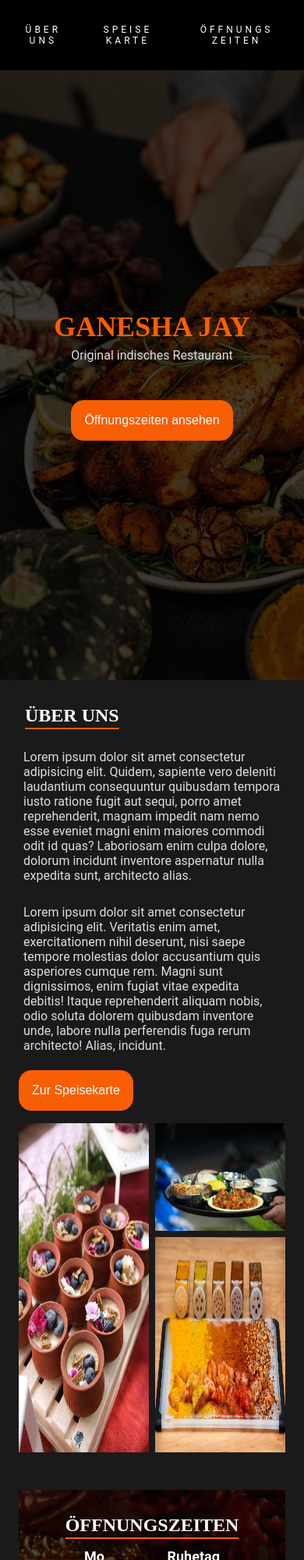
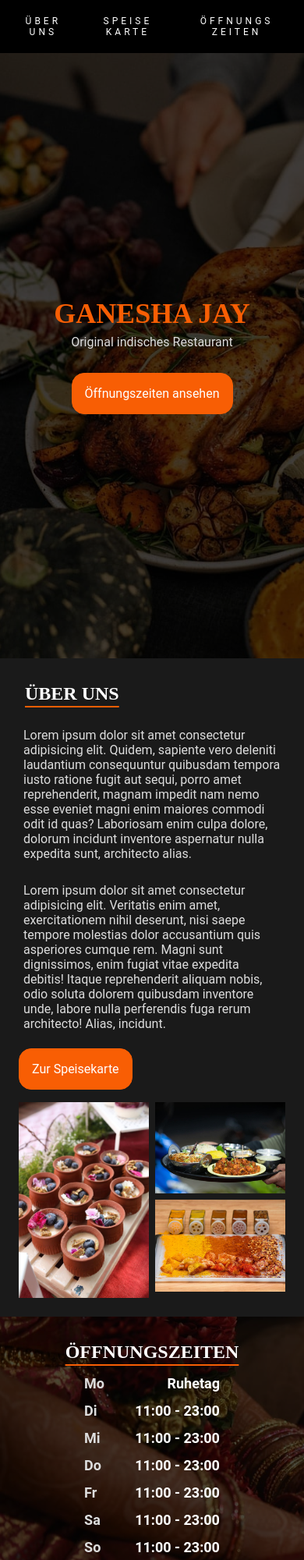
Before and after one commit to BaraDroid/restaurant-website, a plain HTML site: page index.html in a window 390 px wide. Shown: the top 2000 px of the page at 78% size. Drawn offline with Linux system fonts and the light colour scheme; a web font is replaced by a local one.

Commit message:
last changes on responsiveness for big screens and the grid template in about section

```diff
--- a/index.html
+++ b/index.html
@@ -5,44 +5,53 @@
     <meta charset="UTF-8">
     <meta name="viewport" content="width=device-width, initial-scale=1.0">
     <title>Ganesha Jay</title>
-    <link rel="stylesheet" href="style.css"/>
+    <link rel="stylesheet" href="style.css" />
     <link rel="stylesheet" href="responsive.css">
 </head>
 
 <body>
     <header>
         <a href="#aboutSection" class="nav_links">Über<wbr> uns</a>
-        <a href="#" class="nav_links">Speise<wbr>karte</a>
+        <a href="menu.html" target="_blank" class="nav_links">Speise<wbr>karte</a>
         <a href="#info" class="nav_links">Öffnungs<wbr>zeiten</a>
     </header>
 
     <main>
         <section class="hero">
+            <div class="hero_wrapper">
                 <h1>GANESHA JAY</h1>
                 <p>Original indisches Restaurant</p>
-            <button class="hero_btn"><a href="#info">Öffnungszeiten ansehen</a></button>
-            <!--ich konnte hier nur <a> machen, wäre fast einfacher von Styling her-->
+                <a href="#info" class="action_button">Öffnungszeiten ansehen</a>
+            </div>
+
         </section>
-        <section class="about" id="aboutSection">
+        <section class="content_wrapper">
+            <div class="about" id="aboutSection">
                 <div class="about_text">
                     <h2>Über uns</h2>
-                <p>Lorem ipsum dolor sit amet consectetur adipisicing elit. Quidem, sapiente vero deleniti laudantium
+                    <p>Lorem ipsum dolor sit amet consectetur adipisicing elit. Quidem, sapiente vero deleniti
+                        laudantium
                         consequuntur quibusdam tempora iusto ratione fugit aut sequi, porro amet reprehenderit, magnam
                         impedit
-                    nam nemo esse eveniet magni enim maiores commodi odit id quas? Laboriosam enim culpa dolore, dolorum
+                        nam nemo esse eveniet magni enim maiores commodi odit id quas? Laboriosam enim culpa dolore,
+                        dolorum
                         incidunt inventore aspernatur nulla expedita sunt, architecto alias.</p>
-                <p>Lorem ipsum dolor sit amet consectetur adipisicing elit. Veritatis enim amet, exercitationem nihil
+                    <p>Lorem ipsum dolor sit amet consectetur adipisicing elit. Veritatis enim amet, exercitationem
+                        nihil
                         deserunt, nisi saepe tempore molestias dolor accusantium quis asperiores cumque rem. Magni sunt
                         dignissimos, enim fugiat vitae expedita debitis! Itaque reprehenderit aliquam nobis, odio soluta
                         dolorem
                         quibusdam inventore unde, labore nulla perferendis fuga rerum architecto! Alias, incidunt.</p>
-                <button>Zur Speisekarte</button>
+                    <a href="menu.html" target="_blank" class="action_button">Zur Speisekarte</a>
                 </div>
 
                 <div class="pictures">
                     <img class="left_img" src="images/matka-kulfi-6603519_1280.jpg" alt="indian dessert with berries">
+                    <div class="small_imgs">
                         <img src="images/manchurian-6971355_1280.jpg" alt="indian dish on a plate">
                         <img src="images/spices-7168571_1280.jpg" alt="colorful spices on a plate">
+                    </div>
+                </div>
             </div>
         </section>
         <section class="openings" id="info">
@@ -78,7 +87,8 @@
                 </tr>
             </table>
         </section>
-        <section class="contact">
+        <section class="content_wrapper">
+            <div class="contact">
                 <img src="images/kontakt-foto.jpg" alt="empty resturant waiting for its guests">
                 <div>
                     <h2>Kontakt</h2>
@@ -87,10 +97,12 @@
                     <p>Musterstraße 51</p>
                     <p>12345 Musterstadt</p>
                     <div class="btn_panel">
-                    <button>Jetzt anrufen</button>
-                    <button class="inverted">Email schreiben</button>
+                        <a href="tel:123456789" class="action_button">Jetzt anrufen</a>
+                        <a href="mailto:ganesha@jay.de" class="action_button inverted">Email schreiben</a>
                     </div>
                 </div>
+            </div>
+
         </section>
     </main>
 
--- a/responsive.css
+++ b/responsive.css
@@ -25,6 +25,8 @@ Das modernste, wenn ich es nicht unterscheiden brauche (also für alle Medientyp
   }
 }
 
+
+
 @media (min-width: 769px) {
     .header {
         justify-content: center;
@@ -37,8 +39,8 @@ Das modernste, wenn ich es nicht unterscheiden brauche (also für alle Medientyp
 
     .contact {
         flex-direction: row;
-        gap: 16px;
         max-width: 1440px;
+        gap: 8dvw;
     }
 
     .footer_links {
@@ -50,14 +52,14 @@ Das modernste, wenn ich es nicht unterscheiden brauche (also für alle Medientyp
 
 @media (min-width: 1000px) {
     .about {
-        flex-direction: row;
+        grid-template-columns: 1fr 1fr;
+        /*das macht das immer 50-50 breit, also tick einfacher,  als mit flex zu schreiben*/
     }
     .btn_panel {
         flex-direction: row;
     }
     .contact {
         align-items: center;
-        gap: 24px;
     }
     h1 {
         font-size: 78px;
@@ -67,14 +69,3 @@ Das modernste, wenn ich es nicht unterscheiden brauche (also für alle Medientyp
         gap: 10%;
     }
 }
-
-@media (min-width: 1440px) {
-    body {
-        display: flex;
-        flex-direction: column;
-    }
-    main {
-        max-width: 1440px;
-        align-self: center;
-    }
-}
--- a/style.css
+++ b/style.css
@@ -23,6 +23,7 @@
   scroll-behavior: smooth;
   text-decoration: none;
   list-style-type: none;
+  box-sizing: border-box;
 }
 
 a {
@@ -70,7 +71,7 @@ h2 {
 
 header {
   background-color: black;
-  height: 5dvh;
+  height: 8dvh;
   display: flex;
   align-items: center;
   justify-content: space-around;
@@ -91,11 +92,8 @@ section {
 }
 
 .hero {
-  height: 87dvh;
-  display: flex;
-  flex-direction: column;
-  justify-content: center;
-  align-items: center;
+  width: 100%;
+  height: 92dvh;
   background: url("images/hero-bgr.jpg");
   background-position: center;
   background-size: cover;
@@ -107,15 +105,29 @@ section {
   background: linear-gradient(0deg, rgba(0, 0, 0, 0.5), rgba(0, 0, 0, 0.5)), url("images/hero-bgr.jpg"); */
 }
 
-.hero p {
+.hero_wrapper {
+  height: 100%;
+  width: 100%;
+  display: flex;
+  flex-direction: column;
+  justify-content: center;
+  align-items: center;
+}
+
+.hero_wrapper p {
   color: var(--text-color);
   text-align: center;
 }
 
+.hero_wrapper a {
+  margin-top: 24px;
+}
+
 .about {
-  display: flex;
-  flex-direction: column;
+  display: grid;
   gap: 16px;
+  align-items: center;
+  max-width: 1440px;
 }
 
 .about_text {
@@ -130,16 +142,22 @@ section {
 
 .pictures {
   display: grid;
-  grid-template-columns: 1fr 1fr;
-  grid-template-rows: 1fr 2fr;
+  grid-template: 1fr / 1fr 1fr;
   gap: 8px;
-  height: 50dvh;
-  align-self: center;
+  max-width: 500px;
+  margin: 0 auto;
 }
 
 .pictures img {
   width: 100%;
   height: 100%;
+  object-fit: cover;
+}
+
+.small_imgs {
+  display: grid;
+  grid-template-rows: 1fr 1fr;
+  gap: 8px;
 }
 
 .left_img {
@@ -147,7 +165,7 @@ section {
   grid-row: 1 / span 2;
 }
 
-button {
+.action_button {
   padding: 16px;
   border-radius: 16px;
   background-color: var(--main-theme);
@@ -159,7 +177,7 @@ button {
   transition: all 0.225s ease-in-out;
 }
 
-button:hover {
+.action_button:hover {
   /* background-color: rgba(0, 0, 0, 0); */
   background-color: transparent;
   border: 1px solid var(--main-theme);
@@ -179,11 +197,13 @@ button:hover {
 }
 
 .openings {
-  margin: 24px;
   background-image: url(images/openings-bgr.jpg);
+  background-repeat: no-repeat;
+  background-size: cover;
   box-shadow: var(--overlay);
   display: grid;
   place-items: center;
+  width: 100%;
 }
 
 td {
@@ -194,6 +214,7 @@ td {
 
 table td:first-child {
   padding-right: 8vw;
+  color: var(--text-color);
 }
 
 table td:nth-child(2) {
@@ -244,3 +265,9 @@ footer {
 .hero_btn:hover a {
   color: var(--main-theme);
 }
+
+.content_wrapper {
+  display: grid;
+  justify-content: center;
+  width: 100%;
+}
```
Also changed, not shown: menu.html (added, +11 -0 lines). Lines whose indentation alone changed are shown as unchanged.
